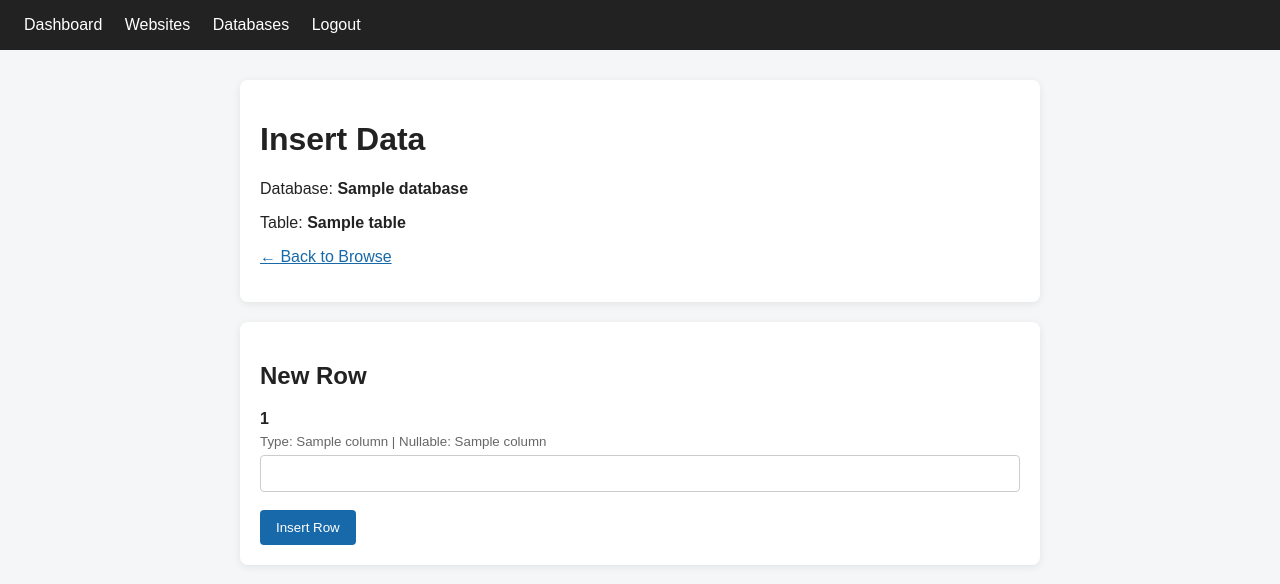
After one commit to fikdaf/custom-panel, a Flask app: template templates/table_insert.html in a window 1280 px wide. The commit adds this page. Shown: the top 584 px of the page. Run offline with Flask 3, Linux system fonts and the light colour scheme; the template is opened without the code that fills it: most values are stand-ins (such as "Sample title", 1, 10 or a date in 2020); parts of the project's set-up code (start-up, migrations or seed data) failed here and were passed over.

Commit message:
Add table data browsing and insertion

```diff
--- a/app.py
+++ b/app.py
@@ -1456,6 +1456,185 @@ def table_structure(database_name, table_name):
         if conn:
             conn.close()
 
+@app.route(
+    "/databases/<database_name>/tables/<table_name>/browse"
+)
+def browse_table(database_name, table_name):
+    if "user_id" not in session:
+        return redirect("/login")
+
+    if not valid_database_name(database_name):
+        return "Nama database tidak valid.", 400
+
+    if database_name in SYSTEM_DATABASES:
+        return "Database sistem tidak dapat dikelola.", 403
+
+    if not valid_table_name(table_name):
+        return "Nama table tidak valid.", 400
+
+    conn = None
+
+    try:
+        conn = get_mariadb_connection(database_name)
+
+        with conn.cursor() as cursor:
+            cursor.execute(
+                """
+                SELECT TABLE_NAME
+                FROM information_schema.TABLES
+                WHERE TABLE_SCHEMA = %s
+                  AND TABLE_NAME = %s
+                """,
+                (database_name, table_name)
+            )
+
+            if cursor.fetchone() is None:
+                return "Table tidak ditemukan.", 404
+
+            cursor.execute(
+                f"SELECT * FROM {quote_mysql_identifier(table_name)} LIMIT 100"
+            )
+
+            rows = cursor.fetchall()
+            columns = [desc[0] for desc in cursor.description]
+
+        return render_template(
+            "table_browse.html",
+            database=database_name,
+            table=table_name,
+            columns=columns,
+            rows=rows
+        )
+
+    except Exception as exc:
+        return f"Gagal membaca data table: {exc}", 500
+
+    finally:
+        if conn:
+            conn.close()
+
+@app.route(
+    "/databases/<database_name>/tables/<table_name>/insert",
+    methods=["GET", "POST"]
+)
+def insert_table_row(database_name, table_name):
+    if "user_id" not in session:
+        return redirect("/login")
+
+    if not valid_database_name(database_name):
+        return "Nama database tidak valid.", 400
+
+    if database_name in SYSTEM_DATABASES:
+        return "Database sistem tidak dapat dikelola.", 403
+
+    if not valid_table_name(table_name):
+        return "Nama table tidak valid.", 400
+
+    conn = None
+
+    try:
+        conn = get_mariadb_connection(database_name)
+
+        with conn.cursor() as cursor:
+            cursor.execute(
+                """
+                SELECT
+                    COLUMN_NAME,
+                    COLUMN_TYPE,
+                    IS_NULLABLE,
+                    COLUMN_DEFAULT,
+                    EXTRA
+                FROM information_schema.COLUMNS
+                WHERE TABLE_SCHEMA = %s
+                  AND TABLE_NAME = %s
+                ORDER BY ORDINAL_POSITION
+                """,
+                (database_name, table_name)
+            )
+
+            columns = cursor.fetchall()
+
+            if not columns:
+                return "Table tidak ditemukan atau tidak memiliki kolom.", 404
+
+            if request.method == "POST":
+                values = []
+                column_names = []
+
+                for column in columns:
+                    column_name = column[0]
+                    column_type = column[1]
+                    is_nullable = column[2]
+                    column_default = column[3]
+                    extra = column[4]
+
+                    # AUTO_INCREMENT diisi otomatis oleh MariaDB.
+                    if "auto_increment" in extra.lower():
+                        continue
+
+                    value = request.form.get(column_name, "").strip()
+
+                    if value == "":
+                        if column_default is not None or is_nullable == "YES":
+                            values.append(None)
+                            column_names.append(column_name)
+                            continue
+
+                        return (
+                            f"Kolom '{column_name}' wajib diisi.",
+                            400
+                        )
+
+                    values.append(value)
+                    column_names.append(column_name)
+
+                if not column_names:
+                    cursor.execute(
+                        f"INSERT INTO {quote_mysql_identifier(table_name)} () VALUES ()"
+                    )
+                else:
+                    quoted_columns = ", ".join(
+                        quote_mysql_identifier(name)
+                        for name in column_names
+                    )
+
+                    placeholders = ", ".join(
+                        ["%s"] * len(values)
+                    )
+
+                    cursor.execute(
+                        f"""
+                        INSERT INTO {quote_mysql_identifier(table_name)}
+                        ({quoted_columns})
+                        VALUES ({placeholders})
+                        """,
+                        values
+                    )
+
+                return redirect(
+                    f"/databases/{database_name}/tables/{table_name}/browse"
+                )
+
+        return render_template(
+            "table_insert.html",
+            database=database_name,
+            table=table_name,
+            columns=columns
+        )
+
+    except pymysql.err.IntegrityError as exc:
+        return f"Gagal memasukkan data: {exc}", 400
+
+    except pymysql.err.OperationalError as exc:
+        return f"Gagal memasukkan data: {exc}", 400
+
+    except Exception as exc:
+        return f"Gagal memasukkan data: {exc}", 500
+
+    finally:
+        if conn:
+            conn.close()
+
 @app.route("/databases/<database_name>/delete", methods=["POST"])
 def delete_database(database_name):
     if "user_id" not in session:
--- a/templates/database_detail.html
+++ b/templates/database_detail.html
@@ -175,6 +175,12 @@
         Structure
     </a>
 
+        <a
+        href="/databases/{{ database }}/tables/{{ table[0] }}/browse"
+        style="margin-left: 10px;"
+    >
+        Browse
+    </a>
     <form
         method="POST"
         action="/databases/{{ database }}/tables/{{ table[0] }}/delete"
--- /dev/null
+++ b/templates/table_insert.html
@@ -0,0 +1,160 @@
+<!DOCTYPE html>
+<html lang="id">
+<head>
+    <meta charset="UTF-8">
+    <meta name="viewport" content="width=device-width, initial-scale=1.0">
+    <title>{{ table }} - Insert Data</title>
+
+    <style>
+        body {
+            font-family: Arial, sans-serif;
+            margin: 0;
+            background: #f4f6f8;
+            color: #222;
+        }
+
+        header {
+            background: #222;
+            color: white;
+            padding: 16px 24px;
+        }
+
+        header a {
+            color: white;
+            text-decoration: none;
+            margin-right: 18px;
+        }
+
+        main {
+            max-width: 800px;
+            margin: 30px auto;
+            padding: 0 20px;
+        }
+
+        .card {
+            background: white;
+            padding: 20px;
+            margin-bottom: 20px;
+            border-radius: 8px;
+            box-shadow: 0 2px 8px rgba(0,0,0,.08);
+        }
+
+        .field {
+            margin-bottom: 18px;
+        }
+
+        .field label {
+            display: block;
+            font-weight: bold;
+            margin-bottom: 6px;
+        }
+
+        .field small {
+            display: block;
+            color: #666;
+            margin-bottom: 6px;
+        }
+
+        .field input {
+            width: 100%;
+            box-sizing: border-box;
+            padding: 10px;
+            border: 1px solid #ccc;
+            border-radius: 4px;
+        }
+
+        button {
+            background: #1769aa;
+            color: white;
+            border: 0;
+            padding: 10px 16px;
+            cursor: pointer;
+            border-radius: 4px;
+        }
+
+        a {
+            color: #1769aa;
+        }
+    </style>
+</head>
+
+<body>
+
+<header>
+    <a href="/dashboard">Dashboard</a>
+    <a href="/websites">Websites</a>
+    <a href="/databases">Databases</a>
+    <a href="/logout">Logout</a>
+</header>
+
+<main>
+
+    <div class="card">
+        <h1>Insert Data</h1>
+
+        <p>
+            Database:
+            <strong>{{ database }}</strong>
+        </p>
+
+        <p>
+            Table:
+            <strong>{{ table }}</strong>
+        </p>
+
+        <p>
+            <a href="/databases/{{ database }}/tables/{{ table }}/browse">
+                ← Back to Browse
+            </a>
+        </p>
+    </div>
+
+    <div class="card">
+        <h2>New Row</h2>
+
+        <form
+            method="POST"
+            action="/databases/{{ database }}/tables/{{ table }}/insert"
+        >
+            <input
+                type="hidden"
+                name="csrf_token"
+                value="{{ csrf_token() }}"
+            >
+
+            {% for column in columns %}
+                {% if "auto_increment" not in column[4].lower() %}
+
+                <div class="field">
+                    <label for="column_{{ loop.index }}">
+                        {{ column[0] }}
+                    </label>
+
+                    <small>
+                        Type: {{ column[1] }}
+                        | Nullable: {{ column[2] }}
+                    </small>
+
+                    <input
+                        type="text"
+                        id="column_{{ loop.index }}"
+                        name="{{ column[0] }}"
+                        {% if column[2] == "NO" and column[3] is none %}
+                        required
+                        {% endif %}
+                    >
+                </div>
+
+                {% endif %}
+            {% endfor %}
+
+            <button type="submit">
+                Insert Row
+            </button>
+        </form>
+    </div>
+
+</main>
+
+</body>
+</html>
```
Also changed, not shown: templates/table_browse.html (added, +152 -0 lines).
